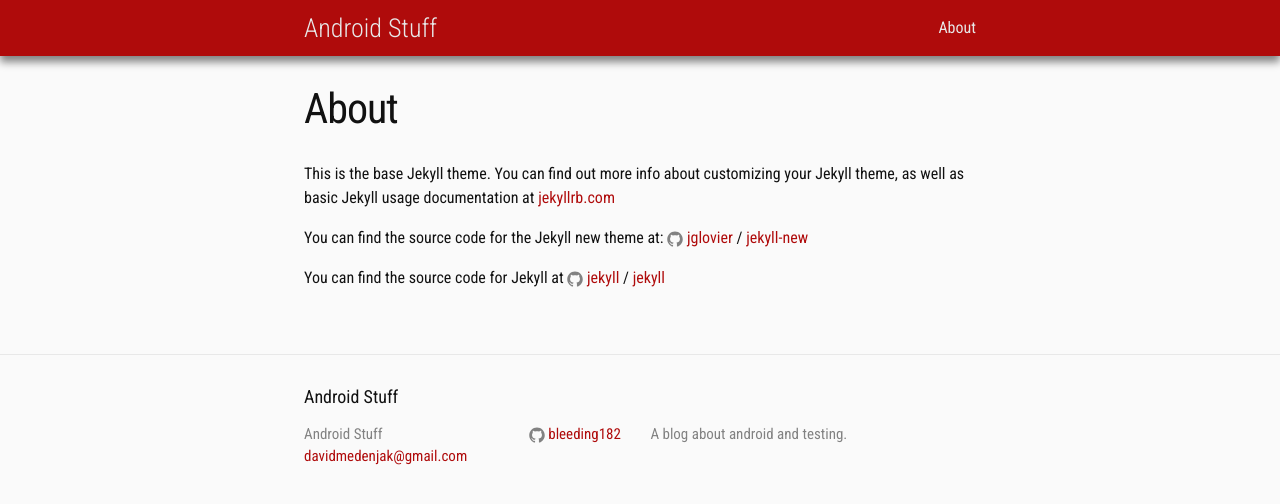
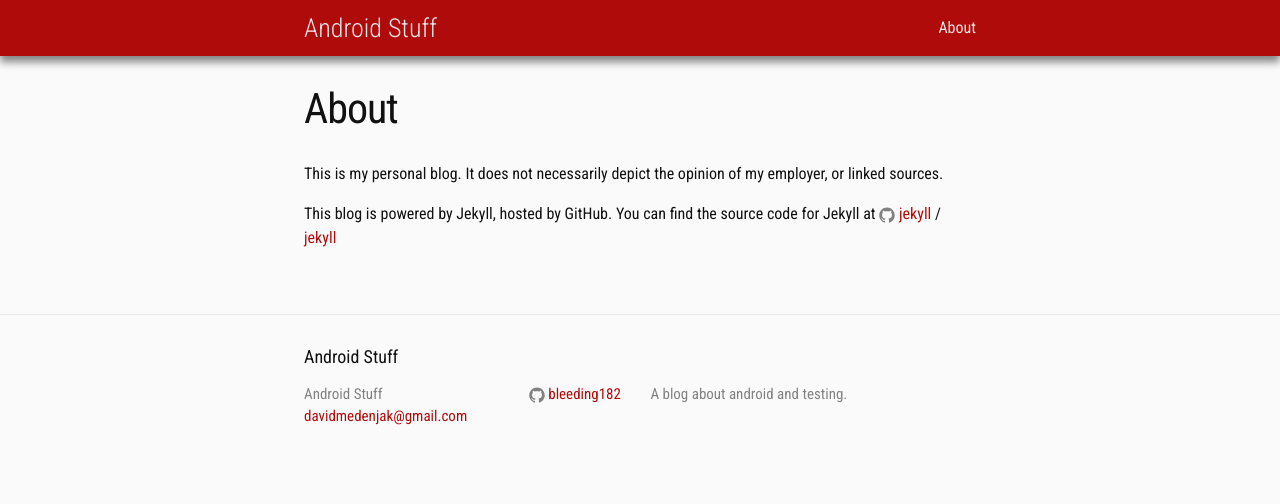
Before and after one commit to bleeding182/bleeding182.github.io, a Jekyll site: the page built from about.md, in a window 1280 px wide. Shown: the top 504 px of the page. Built offline with Jekyll 4.4.1, drawn with Linux system fonts in a browser that asks for light colours.

Commit message:
added about, fixed link

```diff
--- a/_posts/2015-11-18-decorations-animations.markdown
+++ b/_posts/2015-11-18-decorations-animations.markdown
@@ -8,7 +8,7 @@
 - animation
 published: true
 ---
-Just a quick update to my [last post](http://bleeding182.blogspot.com/2015/11/separator.html) on a little thing I missed out: Animations.
+Just a quick update to my [last post]({% post_url 2015-11-10-recyclerview-with-decorations-basic-guide %}) on a little thing I missed out: Animations.
 
 Since a recyclerView supports animations by default as soon as you give your items a stable id with `setHasStableIds(true)` and by implementing `getItemId(int)`, it should be worth spending a minute or two in basic handling of those pesky things.
 
--- a/about.md
+++ b/about.md
@@ -4,12 +4,9 @@
 permalink: /about/
 ---
 
-This is the base Jekyll theme. You can find out more info about customizing your Jekyll theme, as well as basic Jekyll usage documentation at [jekyllrb.com](http://jekyllrb.com/)
 
-You can find the source code for the Jekyll new theme at:
-{% include icon-github.html username="jglovier" %} /
-[jekyll-new](https://github.com/jglovier/jekyll-new)
+This is my personal blog. It does not necessarily depict the opinion of my employer, or linked sources.
 
-You can find the source code for Jekyll at
+This blog is powered by Jekyll, hosted by GitHub. You can find the source code for Jekyll at
 {% include icon-github.html username="jekyll" %} /
 [jekyll](https://github.com/jekyll/jekyll)
```
